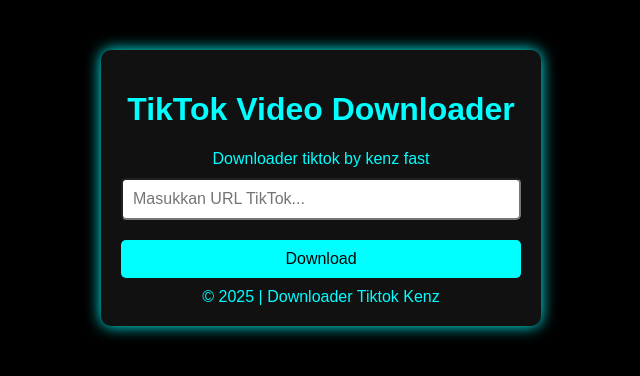
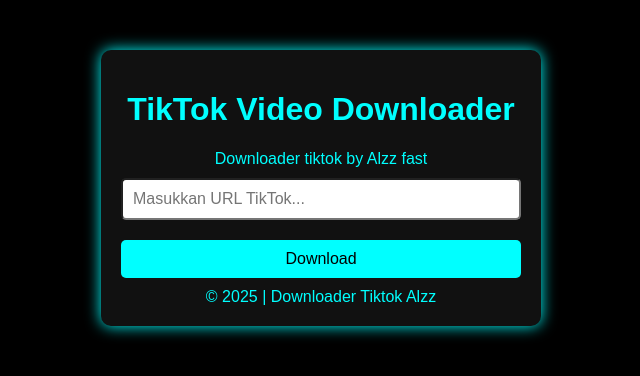
Before and after one commit to alzzhosting/tiktok, a website: page public/index.html in a window 1280 px wide. Shown: the full height of the page, 319-959 px from the left. Drawn offline with Linux system fonts and the light colour scheme.

Commit message:
Update index.html

```diff
--- a/public/index.html
+++ b/public/index.html
@@ -5,18 +5,18 @@
   <meta name="viewport" content="width=device-width, initial-scale=1.0">
   <meta name="description" content="TikTok Downloader Video By Kenz Market">
   <link rel="icon" href="https://kenz.cloudx.biz.id/download/1741358534054.jpg" type="image/x-icon" />
-  <title>TikTok Downloader Kenz</title>
+  <title>TikTok Downloader Alzz</title>
   <link rel="stylesheet" href="/style.css">
 </head>
 <body>
   <div class="container">
     <h1>TikTok Video Downloader</h1>
-    <span>Downloader tiktok by kenz fast</span>
+    <span>Downloader tiktok by Alzz fast</span>
     <input type="text" id="tiktokUrl" placeholder="Masukkan URL TikTok...">
     <button onclick="downloadVideo()">Download</button>
     <div id="result"></div>
     <footer>
-      &copy; 2025 | Downloader Tiktok Kenz
+      &copy; 2025 | Downloader Tiktok Alzz
     </footer>
   </div>
 
```
